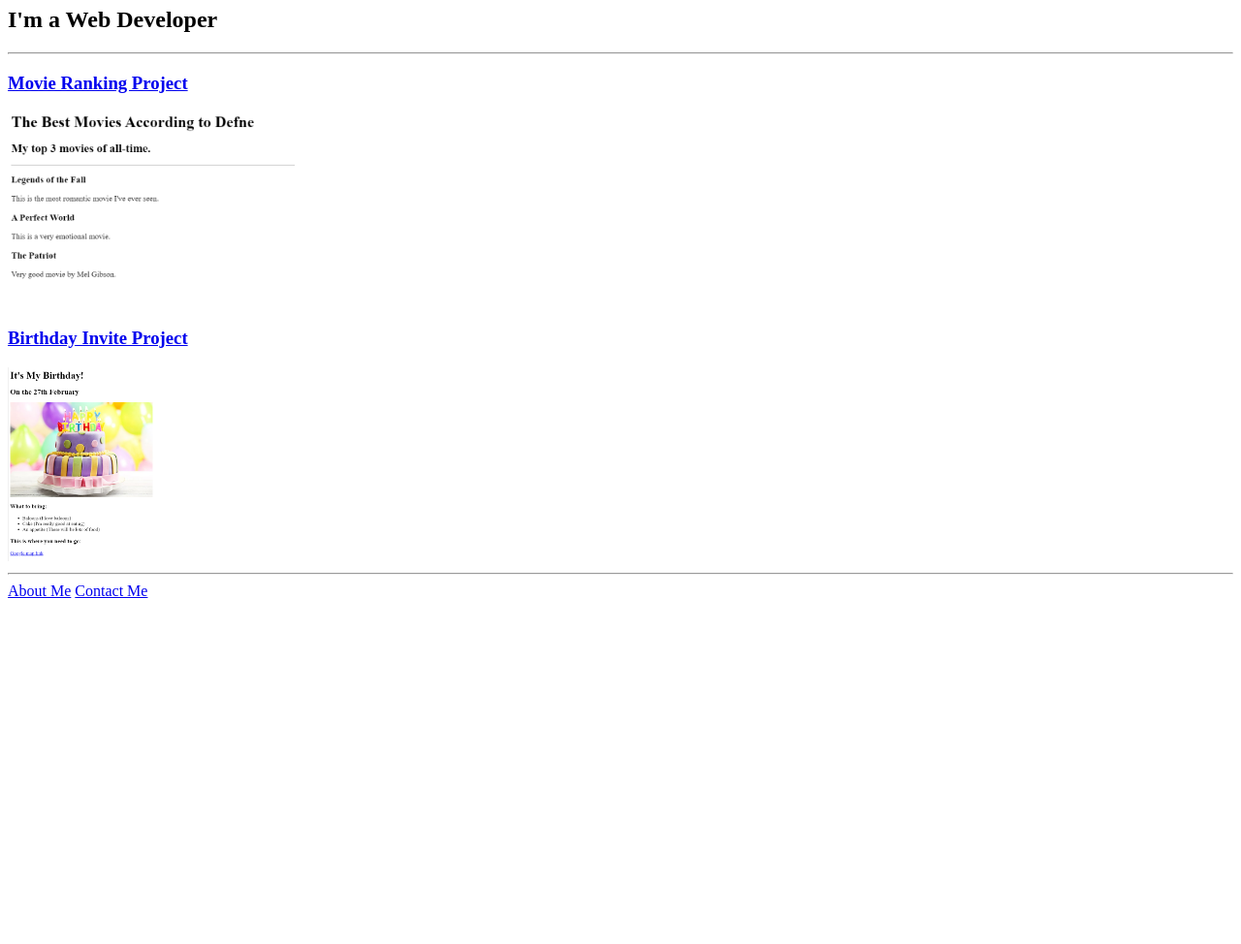
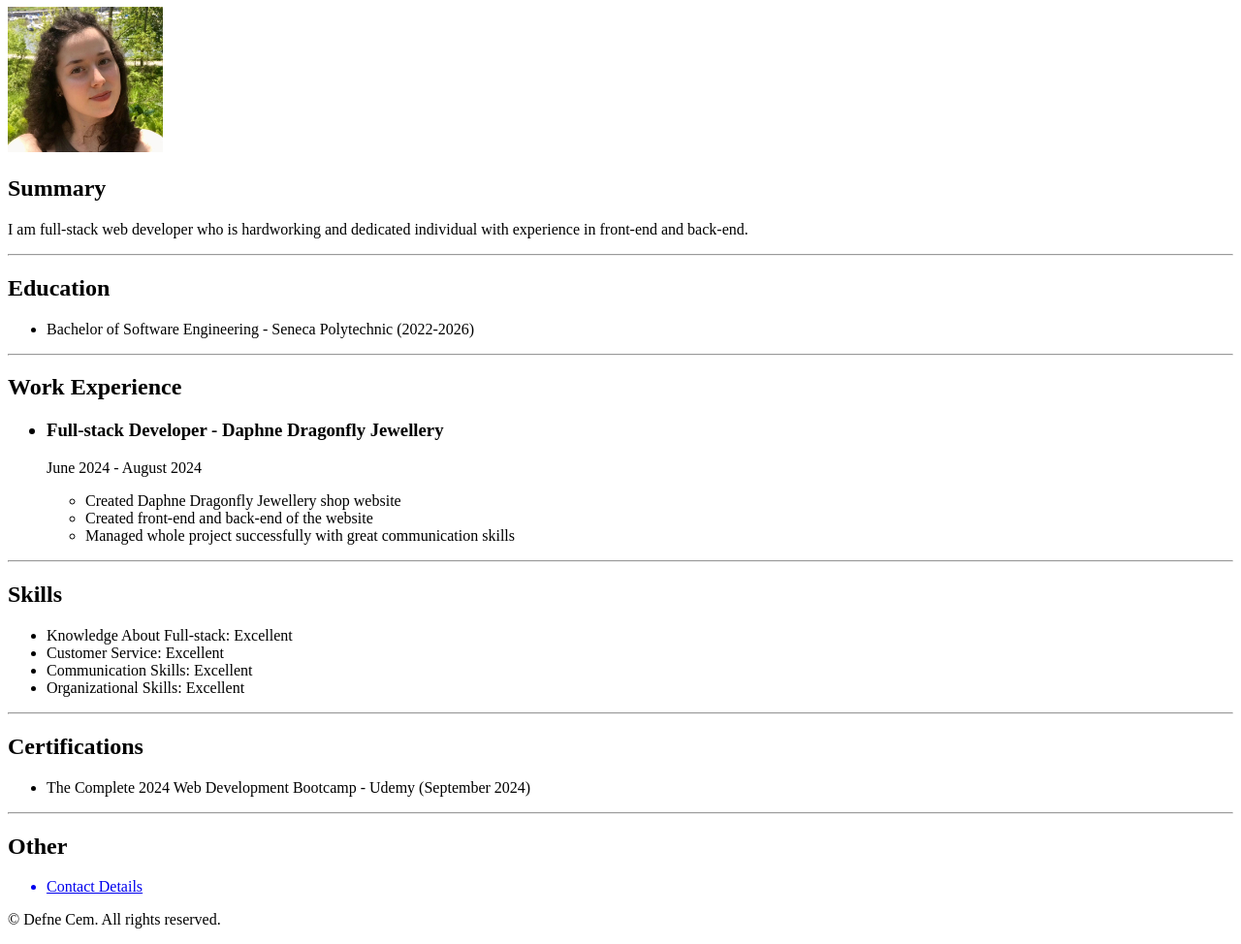
Before and after one commit to Defnecem/html-portfolio, a plain HTML site: page index.html in a window 1280 px wide. Shown: the part 73-1047 px from the top of the page at 97% size. Before the commit the page ends 800 px from the top, so only its background shows below. Drawn offline with Linux system fonts and the light colour scheme.

Commit message:
Add files via upload

```diff
--- a/index.html
+++ b/index.html
@@ -3,18 +3,51 @@
 <head>
     <meta charset="UTF-8">
     <meta name="viewport" content="width=device-width, initial-scale=1.0">
-    <title>Portfolio</title>
+    <title>My Resume</title>
 </head>
 <body>
-    <h1>Defne Cem's Portfolio</h1>
-    <h2>I'm a Web Developer</h2>
+    <h1>Defne Cem</h1>
+    <img src="./profile-photo.jpeg" height="150" alt="profile photo" />
+    <h2>Summary</h2>
+    <p>I am full-stack web developer who is hardworking and dedicated individual with experience in front-end and back-end.</p>
     <hr />
-    <h3><a href="./public/movie-ranking.html">Movie Ranking Project</a></h3>
-    <img src="./assets/images/movie-ranking.png" height="200" alt="movie ranking" />
-    <h3><a href="./public/birthday-invite.html">Birthday Invite Project</a></h3>
-    <img src="./assets/images/birthday-invite.png" height="200" alt="birthday invite" />
+    <h2>Education</h2>
+    <ul>
+        <li>Bachelor of Software Engineering - Seneca Polytechnic (2022-2026)</li>
+    </ul>
     <hr />
-    <a href="./public/about.html">About Me</a>
-    <a href="./public/contact.html">Contact Me</a>
+    <h2>Work Experience</h2>
+    <ul>
+        <h3><li>Full-stack Developer - Daphne Dragonfly Jewellery</h3>
+            <p>June 2024 - August 2024</p>
+            <ul>
+                <li>Created Daphne Dragonfly Jewellery shop website</li>
+                <li>Created front-end and back-end of the website</li>
+                <li>Managed whole project successfully with great communication skills</li>
+            </ul>
+        </li>
+    </ul>
+    <hr />
+    <h2>Skills</h2>
+    <ul>
+        <li>Knowledge About Full-stack: Excellent</li>
+        <li>Customer Service: Excellent</li>
+        <li>Communication Skills: Excellent</li>
+        <li>Organizational Skills: Excellent</li>
+    </ul>
+    <hr />
+    <h2>Certifications</h2>
+    <ul>
+        <li>The Complete 2024 Web Development Bootcamp - Udemy (September 2024)</li>
+    </ul>
+    <hr />
+    <h2>Other</h2>
+    <ul>
+        <a href="./other.html"><li>Contact Details</li></a>
+    </ul>
+    <footer>
+        <p>© Defne Cem. All rights reserved.</p>
+    </footer>
+
 </body>
 </html>
```
Also changed, not shown: other.html (added, +17 -0 lines), profile-photo.jpeg (added).
